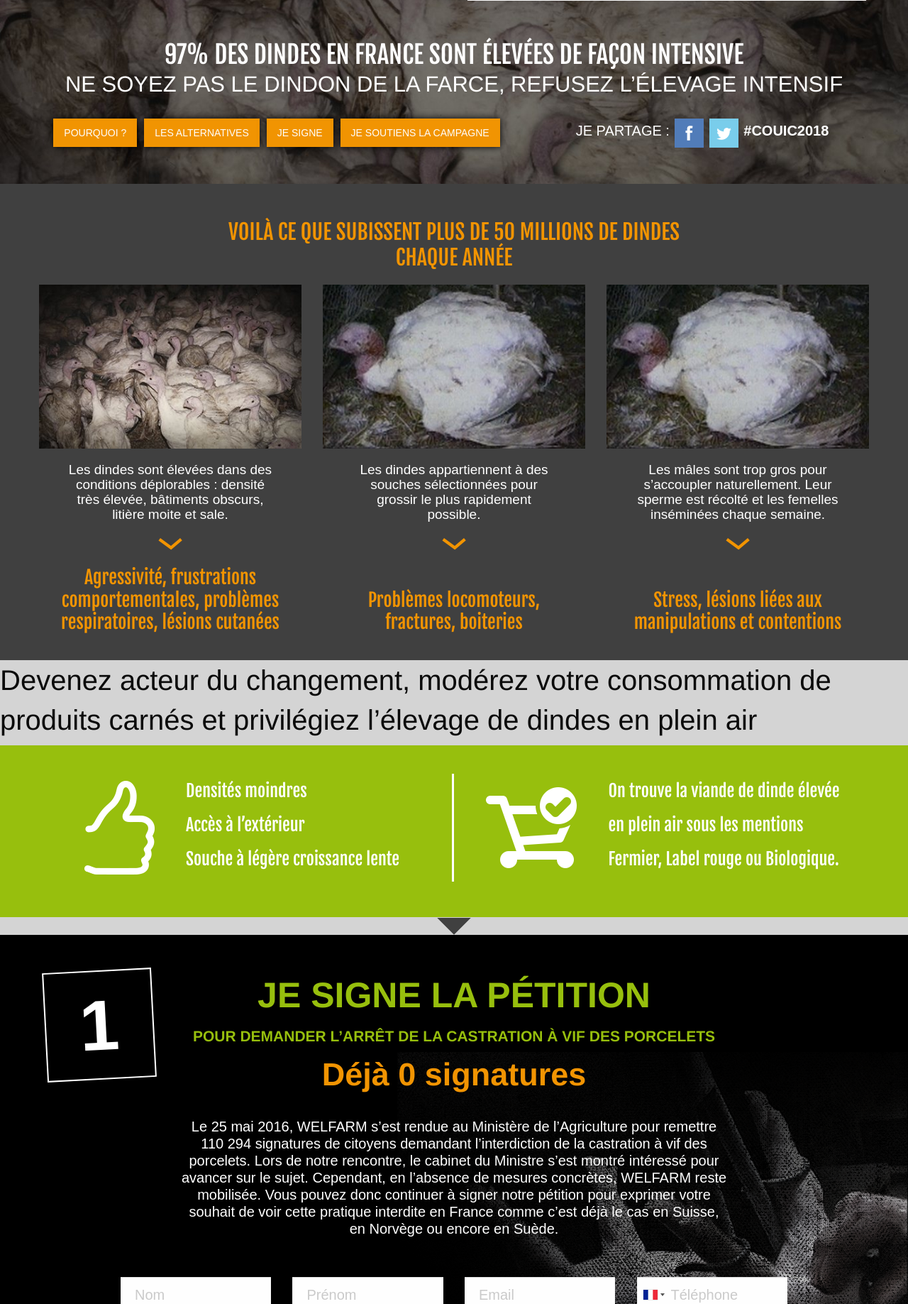
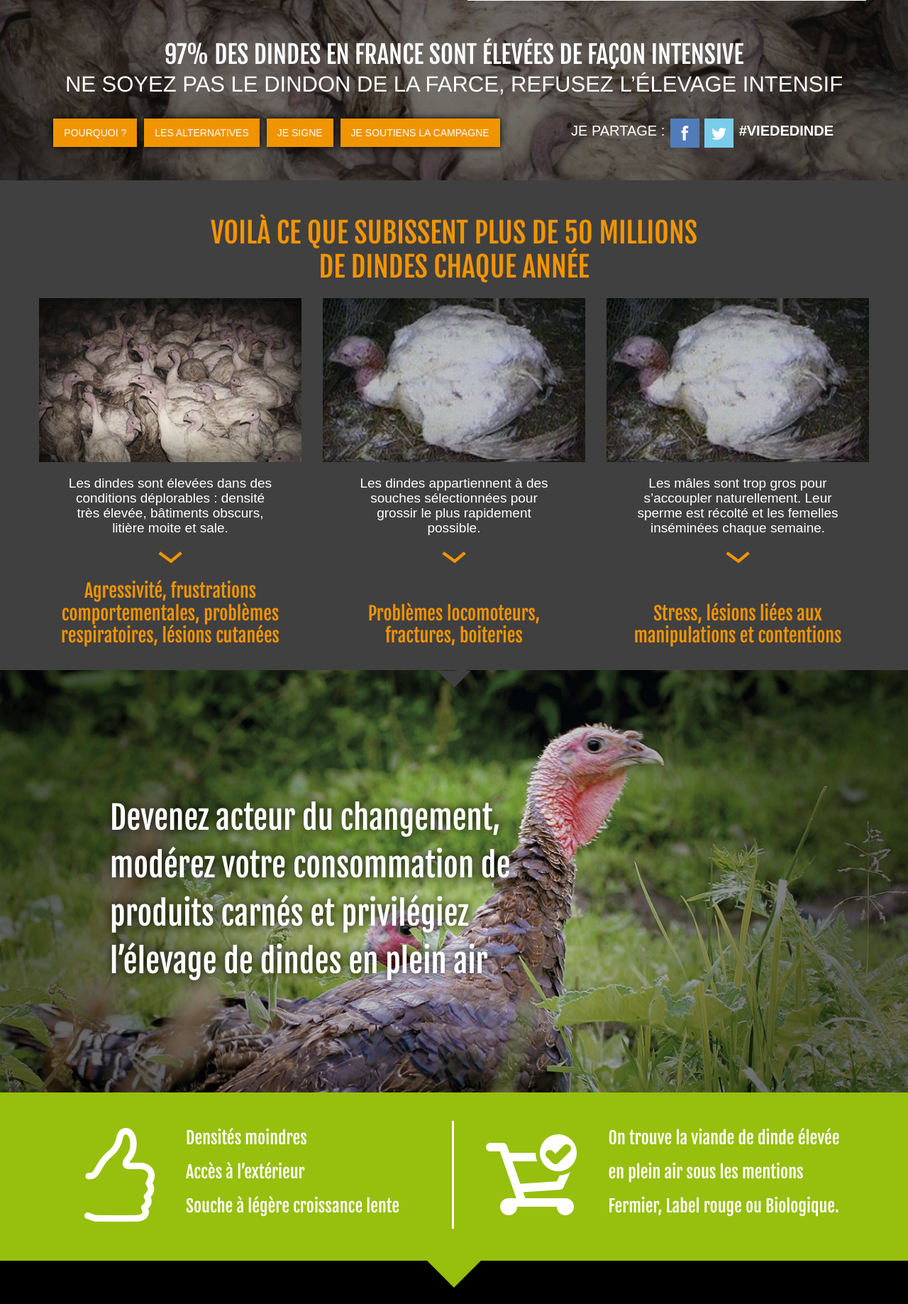
Before and after one commit to adfinitas-app/WELFARM-campagnes-dindes-2016, a Jekyll site: the page built from index.html, in a window 1280 px wide, cut to the strip 507-2344 px from the top of the page. Shown: the whole strip at 71% size. Built offline with Jekyll 4.4.1, drawn with Linux system fonts in a browser that asks for light colours; comment, search, counter and statistics services are not loaded; some of the changed text lies outside the part shown.

Commit message:
[evolution] nearly done

```diff
--- a/css/app.css
+++ b/css/app.css
@@ -71,9 +71,8 @@
   padding-left: 30px;
   border: 0;
   text-transform: uppercase;
-  font-family: "nimbus-sans", sans-serif;
-  font-weight: bold;
-  font-size: 20px;
+  font-family: "Fjalla One", sans-serif;
+  font-size: 35px;
   margin-bottom: 20px; }
 
 input[type='checkbox'] {
@@ -164,10 +163,8 @@
       margin-bottom: 40px; } }
 
 .arrow {
-  text-align: center
-}
-.arrow > img {
-
+  text-align: center;
+  margin-top: -5px;
 }
 
 .delimiter {
@@ -263,6 +260,39 @@
   color: #ffffff;
 }
 
+#acteur
+{
+  background-image: url('/img/img-bg-dinde.jpg');
+  background-size: cover;
+  background-position: center top;
+  color: white;
+  text-align: center;
+}
+
+#acteur > img
+{
+
+}
+
+.acteur-title
+{
+    font-family: "Fjalla One", sans-serif;
+    font-size: 45px;
+    max-width: 950px;
+    text-align: left;
+    line-height: 1.5;
+    text-shadow: 0px 0px 14px #000000;
+    margin-top: 150px;
+    margin-bottom: 150px;
+}
+
+@media all and (max-width: 640px)
+{
+  .acteur-title {
+    text-align: center;
+  }
+}
+
 #subissement {
   text-align: center;
   padding-bottom: 10px;
@@ -274,9 +304,9 @@
   text-transform: uppercase;
   line-height: 1.2;
   margin-bottom: 20px;
-  font-size: 30px;
-  margin-left: 100px;
-  margin-right: 100px;
+  font-size: 40px;
+  margin-left: 50px;
+  margin-right: 50px;
   font-family: 'Fjalla One', sans-serif;
 }
 
@@ -409,6 +439,7 @@
   .green-container:first-child
   {
     border: none;
+    border-right: 3px solid white;
   }
 }
 
@@ -431,13 +462,22 @@
 
 .petition {
   background-color: #000000;
-  background-image: url("/img/background-petition.png");
   background-position: 100% 100%;
   background-repeat: no-repeat;
   text-align: center;
   color: #ffffff;
-  padding-top: 50px;
-  padding-bottom: 40px; }
+  padding-top: 0px;
+  padding-bottom: 40px;
+}
+
+.petition .arrow{
+  margin-bottom: 30px;
+}
+
+  .petition-title{
+    font-family: 'Fjalla One', sans-serif;
+    font-weight: 100;
+  }
   .petition .part-1 {
     /* Used to position the number */
     position: relative; }
@@ -545,6 +585,79 @@
       .petition-professionels .part-4 .box:first-child {
         margin-bottom: 20px; }
 
+#soutiens {
+  text-align: center;
+  background: #f29400;
+  padding-bottom: 70px;
+  padding-top: 0px;
+}
+
+#soutiens h2{
+  font-family: "Fjalla One", sans-serif;
+  font-weight: 300;
+  font-size: 50px;
+  margin-bottom: 80px;
+  margin-top: 40px;
+  color: white;
+}
+
+#soutiens h2 > img{
+  height: 80px;
+}
+
+#soutiens .white_seperator
+{
+  margin: 0px;
+  margin-left: auto;
+  margin-right: auto;
+  margin-top: 20px;
+  margin-bottom: 20px;
+}
+
+@media only screen and (min-width: 640px) {
+  .media {
+    border-left: 1px solid white;
+  }
+  .media:first-child {
+    border: none;
+  }
+  .media div {
+    min-height: 200px;
+  }
+  .media h3 {
+    margin-bottom: 20px;
+  }
+}
+
+@media only screen and (max-width: 640px) {
+  #soutiens h2 {
+    margin-bottom: 10px;
+  }
+}
+
+.media {
+  padding-top: 30px;
+  margin-bottom: 20px;
+}
+
+.media img{
+  height: 60px;
+  margin-bottom: 20px;
+}
+
+.media h3 {
+  color: white;
+  font-family: "Fjalla One", sans-serif;
+  font-size: 40px;
+  max-width: 300px;
+}
+
+.media div {
+  text-align: center;
+  align-items: center;
+  justify-content: center
+}
+
 .footer {
   background-color: #404040;
   color: #ffffff;
--- a/index.html
+++ b/index.html
@@ -24,16 +24,16 @@
   <div class="row header-2">
     <div class="large-7 columns">
       <div class="button-group">
-       <a href="#je-signe" class="button">
+       <a href="#subissement" class="button">
         pourquoi ?
       </a>
-      <a href="#jinterpelle" class="button">
+      <a href="#acteur" class="button">
        Les Alternatives
      </a>
-     <a href="#jinterpelle" class="button">
+     <a href="#je-signe" class="button">
        Je Signe
      </a>
-     <a href="#jinterpelle" class="button">
+     <a href="#soutiens" class="button">
        Je soutiens la campagne
      </a>
    </div>
@@ -43,10 +43,10 @@
   <a class="social-network" target="_blank" href="https://www.facebook.com/sharer/sharer.php?u={{ site.url }}">
    <img src="/img/fb.png" alt="Facebook">
  </a>
- <a class="social-network" href="https://twitter.com/home?status=%23COUIC2018%20/%20Non%20%C3%A0%20la%20%23castration%20%C3%A0%20vif%20des%20%23porcelets%20!%20Vid%C3%A9o%20et%20%23p%C3%A9tition%20%C3%A0%20partager%20sur%20www.couic2018.fr">
+ <a class="social-network" href="">
    <img src="/img/twitter.png" alt="Twitter">
  </a>
- <p class="hashtag">#COUIC2018</p>
+ <p class="hashtag">#VIEDEDINDE</p>
 </div>
 </div>
 </section>
@@ -83,7 +83,12 @@
   </div>
 </section>
 <section id="acteur">
-  <h2>Devenez acteur du changement, modérez votre consommation de produits carnés et privilégiez l’élevage de dindes en plein air</h2>
+  <div class="arrow">
+    <img src="/img/arrow-grey.png">
+  </div>
+  <div class="row">
+    <h2 class="small-offset-1 small-10 medium-7 large-6 columns acteur-title">Devenez acteur du changement, modérez votre consommation de produits carnés et privilégiez l’élevage de dindes en plein air</h2>
+  </div>
 </section>
 <section class="green">
   <div class="row">
@@ -98,25 +103,22 @@
     </div>
   </div>
 </section>
+<section class="petition" id="je-signe">
   <div class="arrow">
-  <img src="/img/arrow-grey.png">
+    <img src="/img/arrow-green.png">
   </div>
-<section class="petition" id="je-signe">
   <div class="part-1">
     <div class="row">
-      <div class="large-2 columns">
-        <div class="number">1</div>
-      </div>
-      <div class="large-8 columns end">
-        <h2>Je signe la pétition</h2>
-        <h4>pour demander l’arrêt de la castration à vif des porcelets</h4>
-        <h3>Déjà <span id="nb-signatures">0</span> signatures</h3>
+      <div class="large-offset-2 large-8 columns end">
+        <h2 class="petition-title">Je signe la pétition</h2>
+        <h4>pour l’instauration d’une réglementation protégeant les dindes</h4>
+        <h3>Déjà <span id="nb-signatures">13027</span> signatures</h3>
       </div>
     </div>
     <div class="row texte">
       <div class="large-8 columns large-centered">
         <p>
-          Le 25 mai 2016, WELFARM s’est rendue au Ministère de l’Agriculture pour remettre 110 294 signatures de citoyens demandant l’interdiction de la castration à vif des porcelets. Lors de notre rencontre, le cabinet du Ministre s’est montré intéressé pour avancer sur le sujet. Cependant, en l’absence de mesures concrètes, WELFARM reste mobilisée. Vous pouvez donc continuer à signer notre pétition pour exprimer votre souhait de voir cette pratique interdite en France comme c’est déjà le cas en Suisse, en Norvège ou encore en Suède.
+         Actuellement il n’existe aucune réglementation spécifique encadrant l’élevage de dindes, ce qui donne lieu à des élevages à densité particulièrement élevée. WELFARM a lancé cette pétition à l’attention du ministre de l’Agriculture afin d’obtenir rapidement un texte réglementaire contraignant pour améliorer les conditions de vie des dindes (aménagement des bâtiments, diminution des densités, utilisation de souches légères...).
        </p>
      </div>
    </div>
@@ -155,18 +157,32 @@
      <div class="large-offset-4 large-4 columns">
        <input type="submit" value="Je signe la pétition">
      </div>
-       <div class="large-4 columns share">
-         <p>Je partage :</p>
-         <a class="social-network" target="_blank" href="https://www.facebook.com/sharer/sharer.php?u={{ site.url }}">
-           <img src="/img/fb.png" alt="Facebook">
-         </a>
-         <a class="social-network" href="https://twitter.com/home?status=%23COUIC2018%20/%20Non%20%C3%A0%20la%20%23castration%20%C3%A0%20vif%20des%20%23porcelets%20!%20Vid%C3%A9o%20et%20%23p%C3%A9tition%20%C3%A0%20partager%20sur%20www.couic2018.fr">
-           <img src="/img/twitter.png" alt="Twitter">
-         </a>
-         <p class="hashtag">#COUIC2018</p>
-       </div>
    </div>
  </form>
 </div>
 </section>
+<section id="soutiens">
+ <div class="arrow">
+   <img src="/img/arrow-black.png">
+ </div>
+ <div class="part-1">
+   <h2>Je soutiens la campagne <img src="/img/viededinde-panel.png"></h2>
+   <div class="row">
+    <div class="small-12 medium-4 columns media">
+      <img src="/img/icon-heart.png">
+      <div class="flex"><h3 class="flex-child">Je fais un don</h3></div>
+    </div>
+    <hr class="white_seperator">
+    <div class="small-12 medium-4 columns media">
+      <img src="/img/icon-smedia.png">
+      <div class="flex"hidden=""><h3 class="flex-child">Je partage la campagne sur les réseaux sociaux</h3></div>
+    </div>
+    <hr class="white_seperator">
+    <div class="small-12 medium-4 columns media">
+      <img src="/img/icon-map.png">
+      <div class="flex"><h3 class="flex-child">Je demande le kit militant</h3></div>
+    </div>
+  </div>
+</div>
+</section>
 {% include footer.html %}
--- a/js/app.js
+++ b/js/app.js
@@ -97,6 +97,29 @@
   }
 }
 
+function  height_adjust()
+{
+  $(".media > div").css({"height":"auto"});
+  var     max = $(".media > div").first().height();
+
+  if ($(window).width() > 640)
+  {
+    $(".media > div").each(function()
+    {
+      if ($(this).height() > max)
+        max = $(this).height();
+    });
+    console.log("hello max " + max + ";" + $(window).width());
+    max += 10;
+    max = max + "px";
+    $(".media > div").css({"height" : max});
+  }
+}
+
+$(window).resize(function() {
+  height_adjust();
+});
+
 $(window).load(function() {
   $('.block-list').equalize({
     children: '.block',
@@ -107,9 +130,8 @@
 
 $(document).ready(function()
 {
-
  fillFieldsFromUrl();
-
+ height_adjust();
  $("#id_phone").intlTelInput({
   utilsScript: "/js/tel-input/lib/libphonenumber/build/utils.js",
   initialCountry: "fr"
```
Also changed, not shown: img/icon-smedia.png (added), img/img-bg-dinde.jpg (added). Lines whose indentation alone changed are shown as unchanged.
